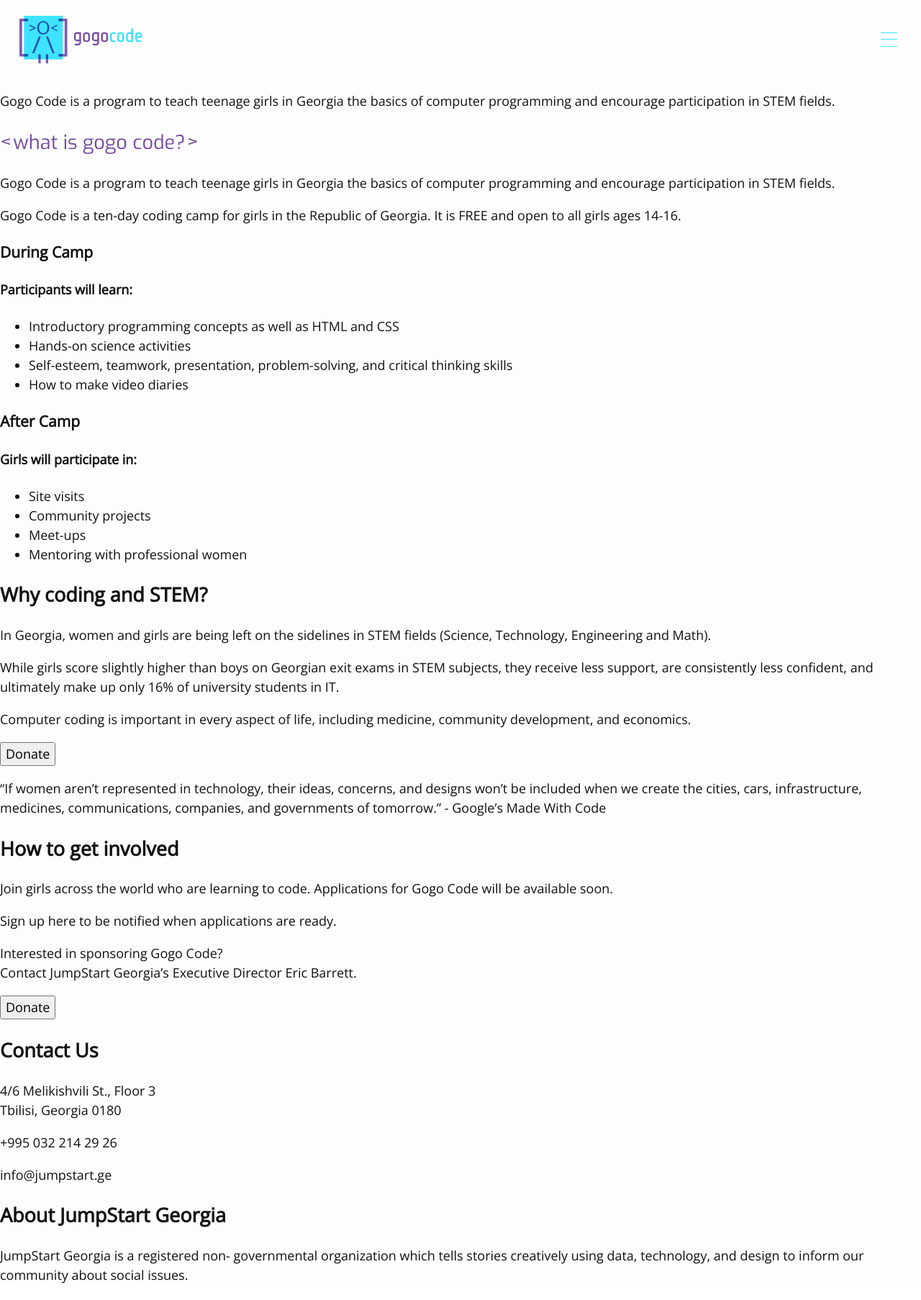
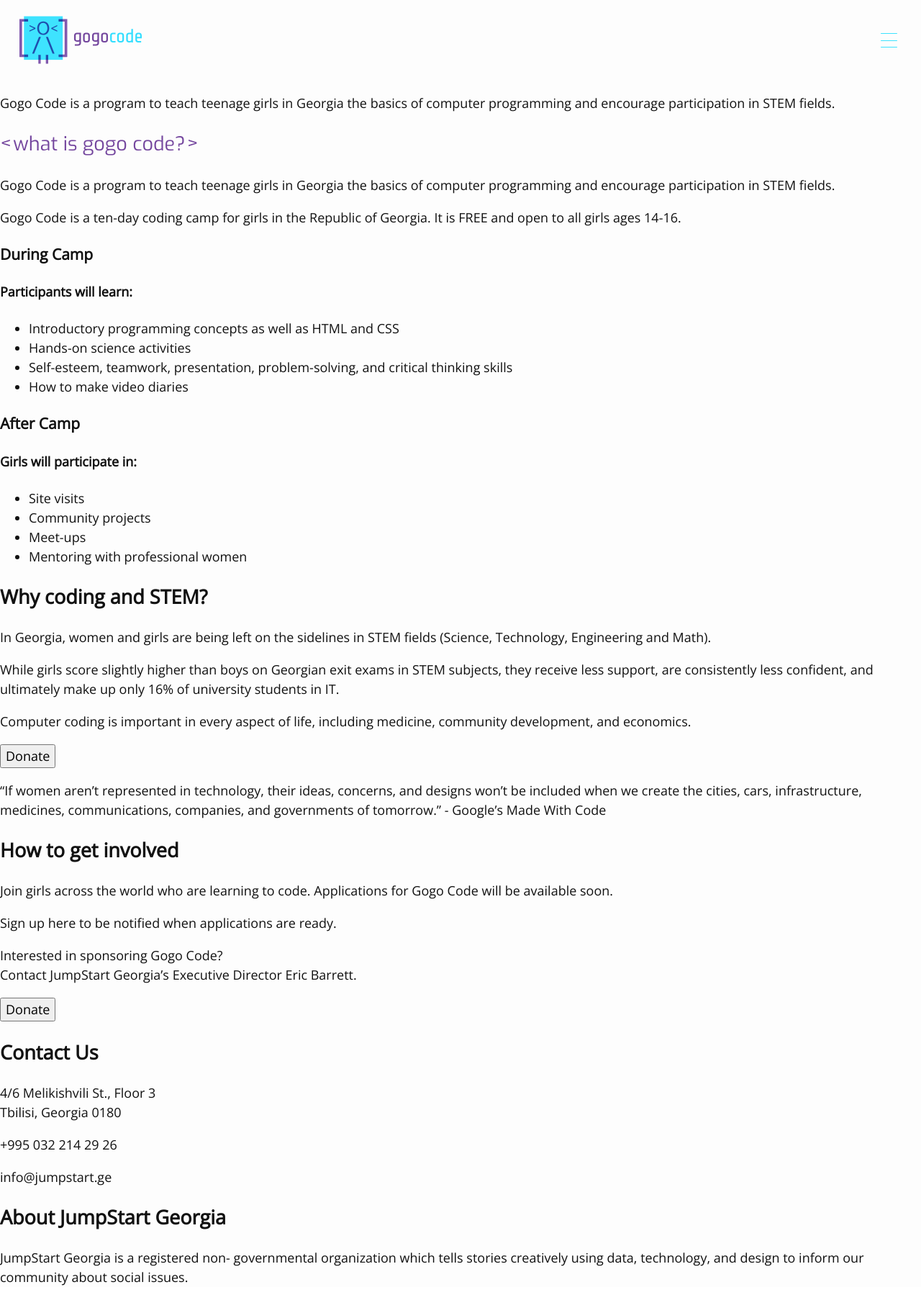
Before and after one commit to JumpStartGeorgia/Gogo-Code-Site, a Jekyll site: the page built from index.html, in a window 1280 px wide. Shown: the whole page at 72% size. Built offline with Jekyll 4.4.1, drawn with Linux system fonts in a browser that asks for light colours.

Commit message:
Small improvement to header style.

```diff
--- a/_sass/components/_brand-logo.scss
+++ b/_sass/components/_brand-logo.scss
@@ -1,5 +1,4 @@
 .brand-logo {
   width: 55%;
-  height: 55%;
   max-width: 170px;
 }
--- a/_sass/components/_header.scss
+++ b/_sass/components/_header.scss
@@ -4,4 +4,5 @@
   display: flex;
   justify-content: space-between;
   align-items: center;
+  height: 112px;
 }
```
